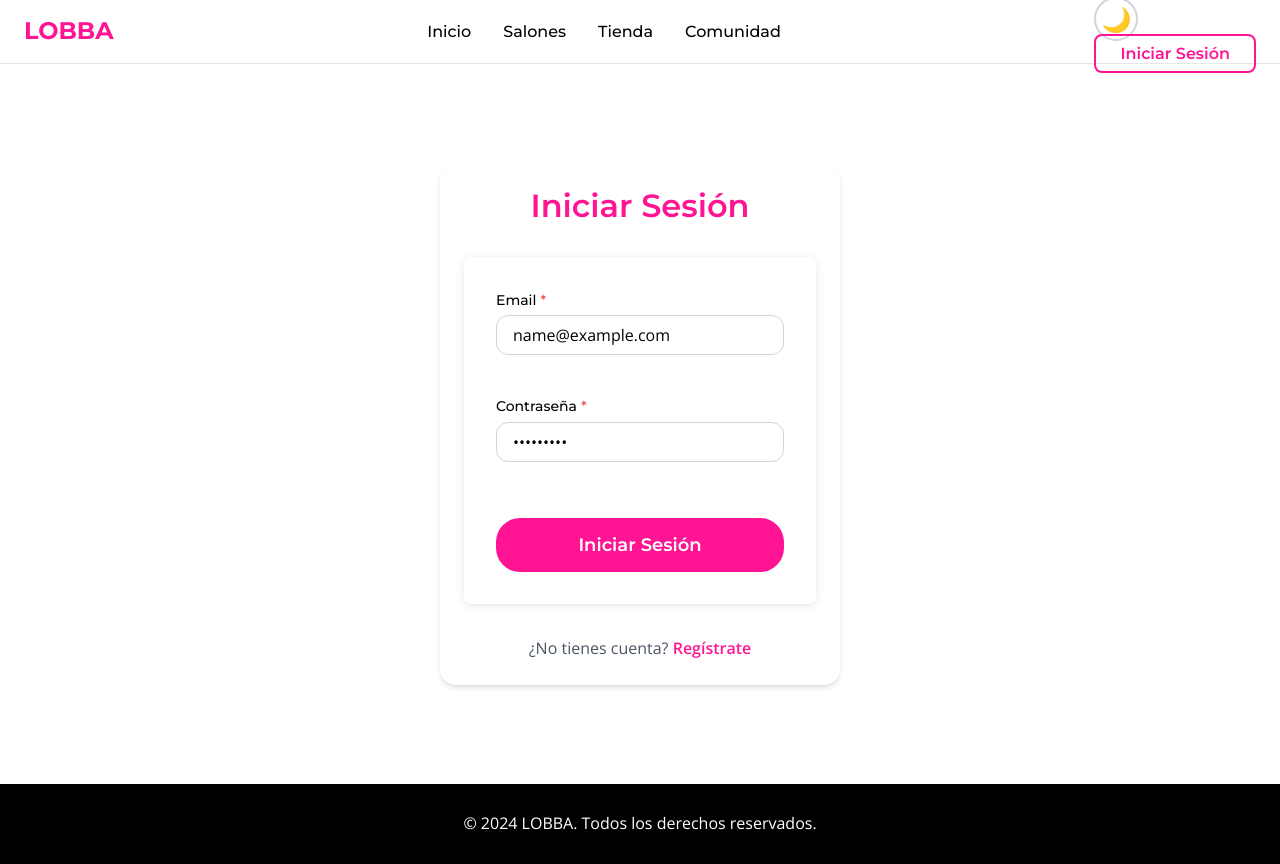
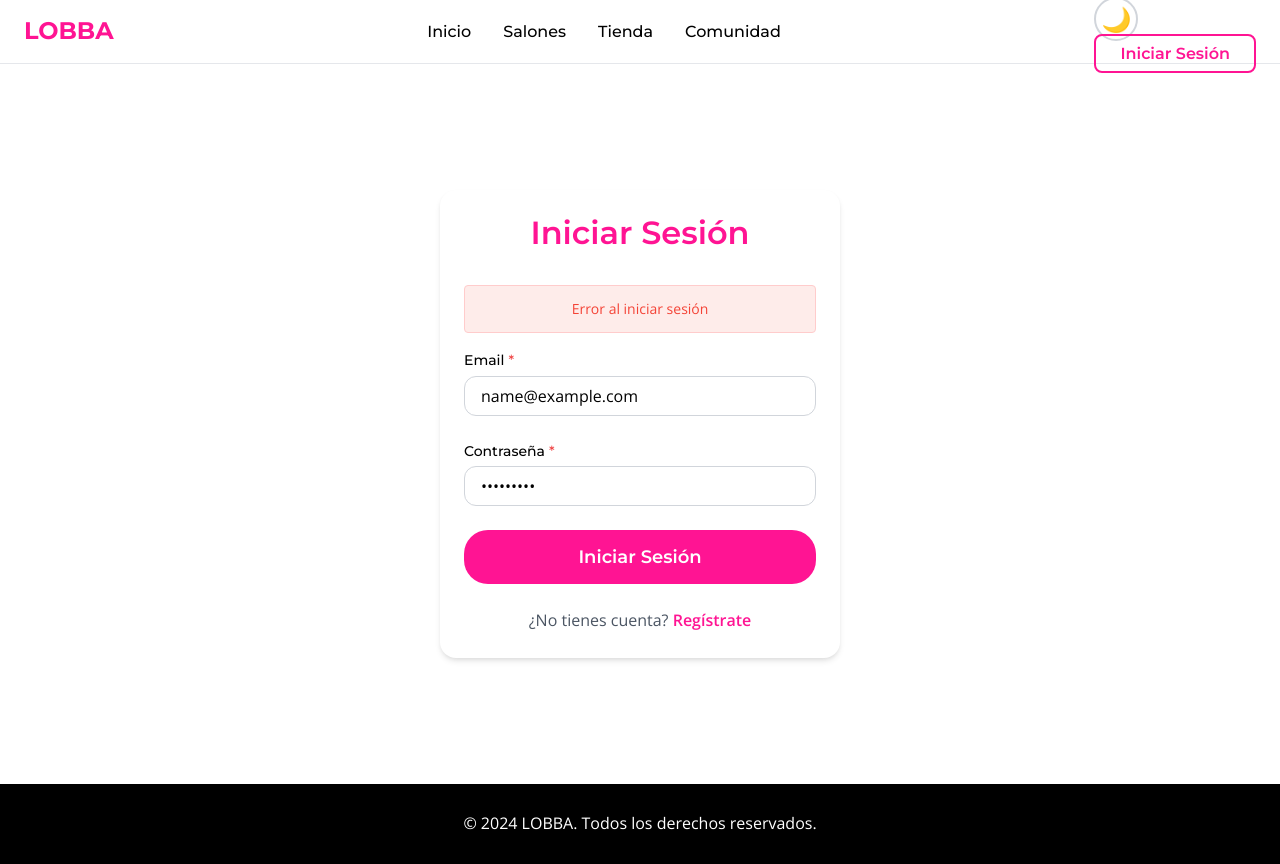
Before and after one commit to Angel82ia/lobba-pwa, a React (Vite) app: page /login in a window 1280 px wide. Both pictures are taken after typing "name@example.com", "Sample123" into the empty fields and a click on the button "Iniciar Sesión". Built offline with nearby package versions, Linux system fonts and the light colour scheme; no server answers.

Commit message:
improve login and register structure

```diff
--- a/src/App.jsx
+++ b/src/App.jsx
@@ -2,8 +2,7 @@ import { BrowserRouter, Routes, Route } from 'react-router-dom'
 import MainLayout from './components/layouts/MainLayout'
 import Home from './pages/Home'
 import Login from './pages/Login'
-import LoginForm from './modules/auth/LoginForm'
-import RegisterForm from './modules/auth/RegisterForm'
+import Register from './pages/Register'
 import ProtectedRoute from './components/routes/ProtectedRoute'
 import ClientProfile from './modules/profile/ClientProfile'
 import EditProfile from './modules/profile/EditProfile'
@@ -48,8 +47,7 @@ function App() {
         <Route path="/" element={<MainLayout />}>
           <Route index element={<Home />} />
           <Route path="login" element={<Login />} />
-          <Route path="auth/login" element={<LoginForm />} />
-          <Route path="auth/register" element={<RegisterForm />} />
+          <Route path="register" element={<Register />} />
 
           <Route
             path="profile/:id?"
--- a/src/pages/Login.css
+++ b/src/pages/Login.css
@@ -38,3 +38,12 @@
 .login-footer a:hover {
   text-decoration: underline;
 }
+
+.error-message {
+  background-color: var(--color-error-light, #fee);
+  color: var(--color-error, #c00);
+  padding: var(--spacing-md);
+  border-radius: var(--radius-md);
+  margin-bottom: var(--spacing-md);
+  text-align: center;
+}
--- a/src/pages/Login.jsx
+++ b/src/pages/Login.jsx
@@ -1,21 +1,45 @@
 import { useState } from 'react'
+import { useNavigate } from 'react-router-dom'
 import Input from '../components/common/Input'
 import Button from '../components/common/Button'
 import Card from '../components/common/Card'
+import { login } from '../services/auth'
+import useStore from '../store'
 import './Login.css'
 
 const Login = () => {
   const [email, setEmail] = useState('')
   const [password, setPassword] = useState('')
+  const [error, setError] = useState('')
+  const [loading, setLoading] = useState(false)
 
-  const handleSubmit = (e) => {
+  const { setUser, setToken } = useStore()
+  const navigate = useNavigate()
+
+  const handleSubmit = async (e) => {
     e.preventDefault()
+    setError('')
+    setLoading(true)
+
+    try {
+      const user = await login(email, password)
+      setUser(user)
+      setToken(localStorage.getItem('accessToken'))
+      navigate('/')
+    } catch (err) {
+      setError(err.response?.data?.error || 'Error al iniciar sesión')
+    } finally {
+      setLoading(false)
+    }
   }
 
   return (
     <div className="login-page">
       <Card className="login-card" variant="elevated">
         <h1 className="login-title">Iniciar Sesión</h1>
+
+        {error && <div className="error-message">{error}</div>}
+
         <form onSubmit={handleSubmit} className="login-form">
           <Input
             label="Email"
@@ -35,7 +59,7 @@ const Login = () => {
             required
             fullWidth
           />
-          <Button type="submit" fullWidth size="large">
+          <Button type="submit" loading={loading} fullWidth size="large">
             Iniciar Sesión
           </Button>
         </form>
--- /dev/null
+++ b/src/pages/Register.css
@@ -0,0 +1,49 @@
+.register-page {
+    display: flex;
+    justify-content: center;
+    align-items: center;
+    min-height: calc(100vh - var(--header-height) - var(--footer-height));
+    padding: var(--spacing-xl);
+}
+
+.register-card {
+    width: 100%;
+    max-width: 400px;
+}
+
+.register-title {
+    color: var(--color-primary);
+    text-align: center;
+    margin-bottom: var(--spacing-xl);
+}
+
+.register-form {
+    display: flex;
+    flex-direction: column;
+    gap: var(--spacing-lg);
+}
+
+.register-footer {
+    margin-top: var(--spacing-lg);
+    text-align: center;
+    color: var(--color-gray-600);
+}
+
+.register-footer a {
+    color: var(--color-primary);
+    font-weight: var(--font-weight-semibold);
+    text-decoration: none;
+}
+
+.register-footer a:hover {
+    text-decoration: underline;
+}
+
+.error-message {
+    background-color: var(--color-error-light, #fee);
+    color: var(--color-error, #c00);
+    padding: var(--spacing-md);
+    border-radius: var(--radius-md);
+    margin-bottom: var(--spacing-md);
+    text-align: center;
+}
```
